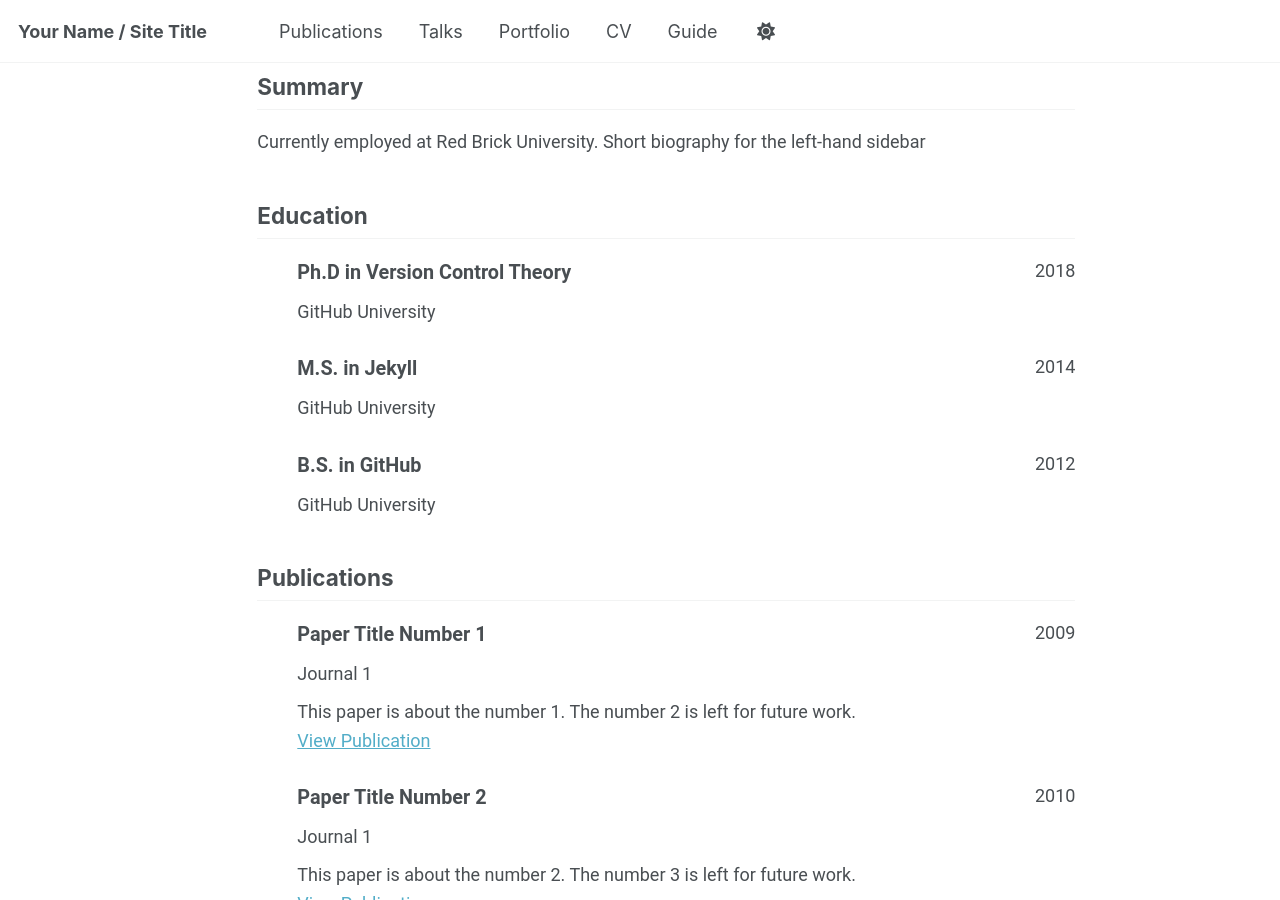
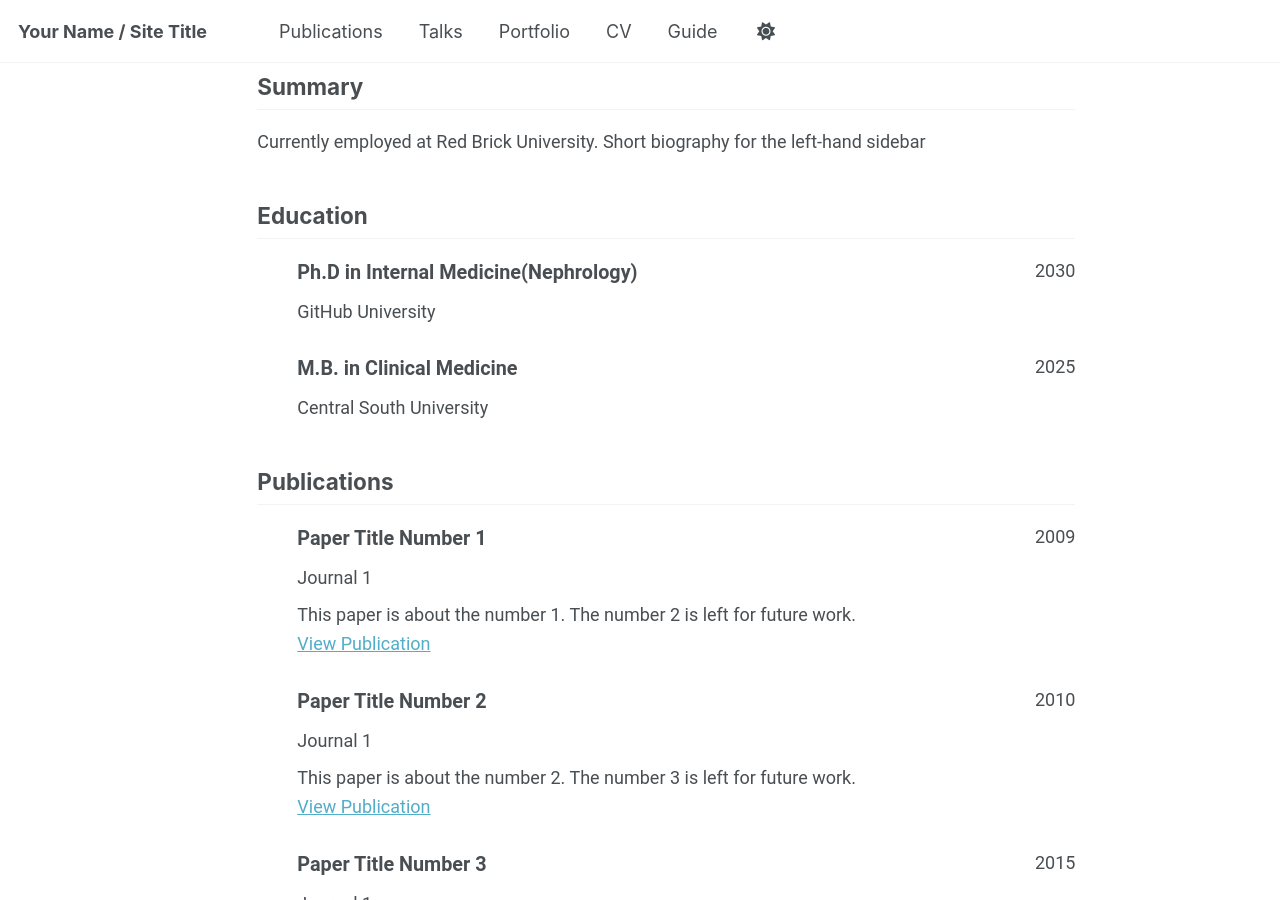
Before and after one commit to GuoZJ277/GuoZJ277.github.io, a Jekyll site: the page built from _pages/cv-json.md, in a window 1280 px wide and 900 px high, scrolled down 318 px. Built offline with Jekyll 4.4.1, drawn with Linux system fonts in a browser that asks for light colours; a script that is not in the unit is left out; some of the changed text lies outside the part shown.

Commit message:
Update cv.json

```diff
--- a/_data/cv.json
+++ b/_data/cv.json
@@ -34,28 +34,19 @@
   "education": [
     {
       "institution": "GitHub University",
-      "area": "Ph.D in Version Control Theory",
+      "area": "Ph.D in Internal Medicine(Nephrology)",
       "studyType": "",
       "startDate": "",
-      "endDate": "2018",
+      "endDate": "2030",
       "gpa": null,
       "courses": []
     },
     {
-      "institution": "GitHub University",
-      "area": "M.S. in Jekyll",
+      "institution": "Central South University",
+      "area": "M.B. in Clinical Medicine",
       "studyType": "",
       "startDate": "",
-      "endDate": "2014",
-      "gpa": null,
-      "courses": []
-    },
-    {
-      "institution": "GitHub University",
-      "area": "B.S. in GitHub",
-      "studyType": "",
-      "startDate": "",
-      "endDate": "2012",
+      "endDate": "2025",
       "gpa": null,
       "courses": []
     }
@@ -124,22 +115,6 @@
       "description": ""
     }
   ],
-  "teaching": [
-    {
-      "course": "Teaching experience 1",
-      "institution": "University 1, Department",
-      "date": "2014-01-01",
-      "role": "Undergraduate course",
-      "description": ""
-    },
-    {
-      "course": "Teaching experience 2",
-      "institution": "University 1, Department",
-      "date": "2015-01-01",
-      "role": "Workshop",
-      "description": ""
-    }
-  ],
   "portfolio": [
     {
       "name": "Portfolio item number 1",
```
